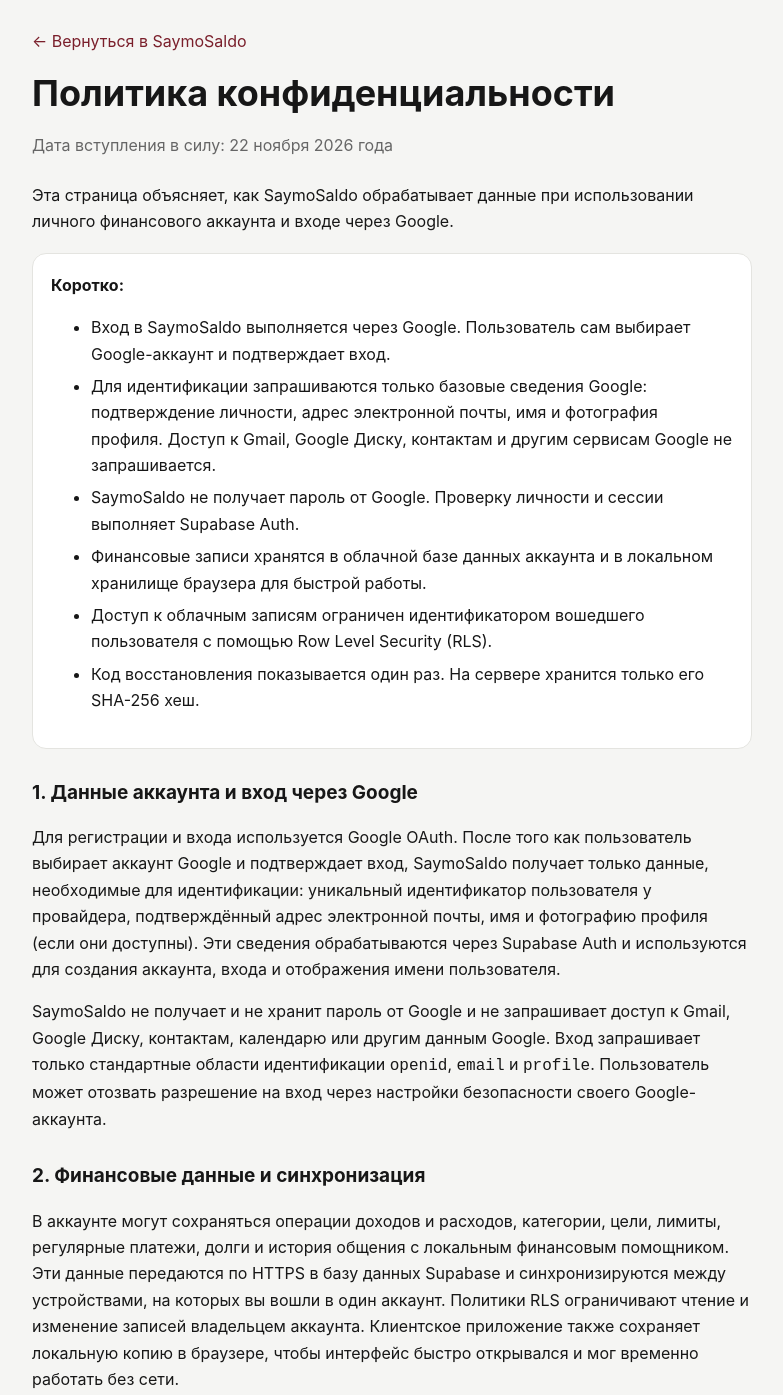
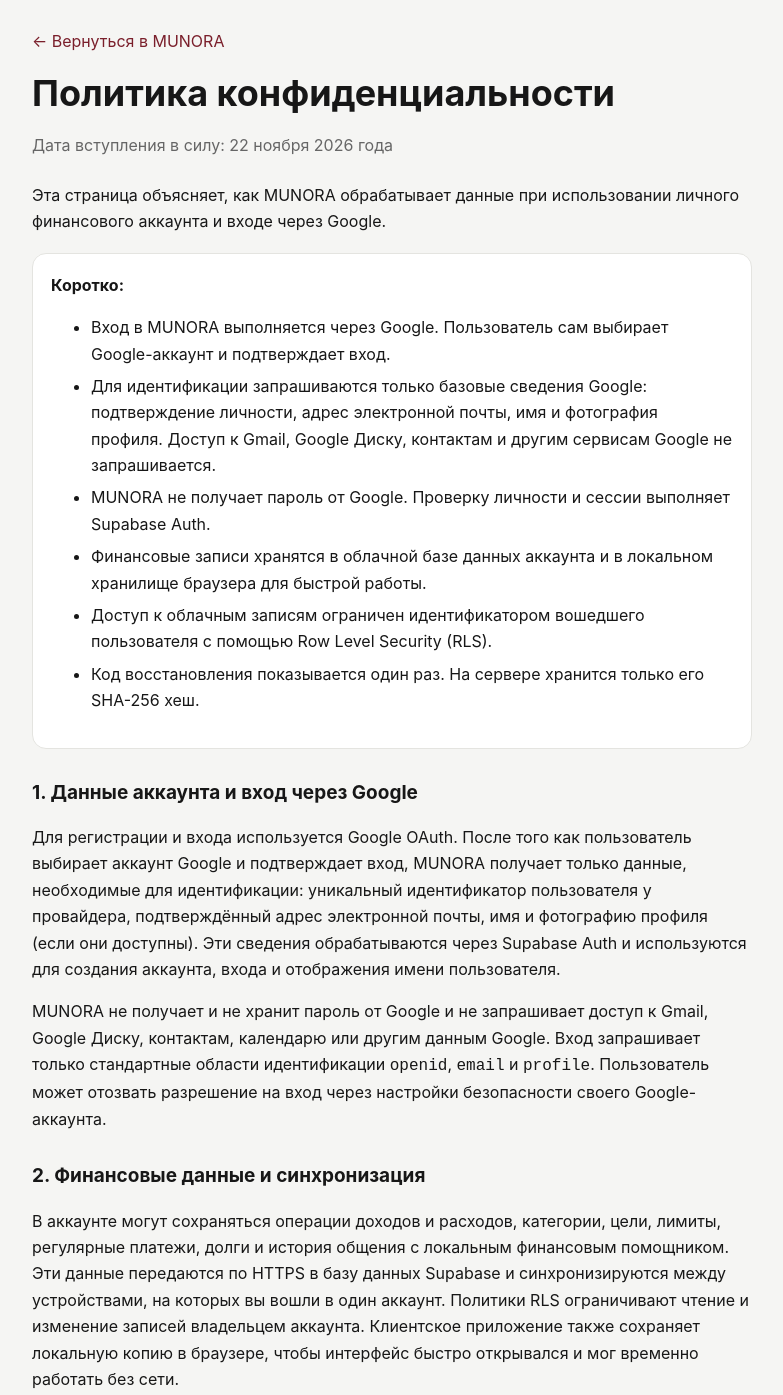
Before and after one commit to 11saymo/saymosaldo-app, a plain HTML site: page privacy.html in a window 1280 px wide. Shown: the top 1395 px of the page, without its empty margins (248-1031 px from the left). Drawn offline with Linux system fonts and the light colour scheme.

Commit message:
Rebrand privacy page to MUNORA

```diff
--- a/privacy.html
+++ b/privacy.html
@@ -3,13 +3,13 @@
 <head>
 <meta charset="utf-8">
 <meta name="viewport" content="width=device-width,initial-scale=1,viewport-fit=cover">
-<meta name="description" content="Политика конфиденциальности SaymoSaldo: аккаунты, финансовые данные, облачная синхронизация и резервные копии.">
+<meta name="description" content="Политика конфиденциальности MUNORA: аккаунты, финансовые данные, облачная синхронизация и резервные копии.">
 <meta name="robots" content="index,follow">
 <meta name="referrer" content="no-referrer">
 <meta http-equiv="Content-Security-Policy" content="default-src 'self'; script-src 'none'; style-src 'self' 'unsafe-inline'; img-src 'self' data:; font-src 'self'; connect-src 'self'; object-src 'none'; base-uri 'self'; form-action 'self'">
 <link rel="canonical" href="https://11saymo.github.io/saymosaldo-app/privacy.html">
 <meta name="theme-color" content="#0d0e0d">
-<title>Политика конфиденциальности — SaymoSaldo</title>
+<title>Политика конфиденциальности — MUNORA</title>
 <style>
 :root{color-scheme:light dark;--bg:#f5f5f3;--card:#fff;--fg:#171717;--mut:#666;--line:#e4e4e0;--accent:#7a1f2b}
 @media(prefers-color-scheme:dark){:root{--bg:#0d0e0d;--card:#161816;--fg:#f0f0ec;--mut:#a1a39e;--line:#262826;--accent:#e0707d}}
@@ -29,20 +29,20 @@ li{margin:6px 0}
 </head>
 <body>
 <main>
-<a class="back" href="./">← Вернуться в SaymoSaldo</a>
+<a class="back" href="./">← Вернуться в MUNORA</a>
 <header>
 <h1>Политика конфиденциальности</h1>
 <p class="muted">Дата вступления в силу: 22 ноября 2026 года</p>
 </header>
 
-<p>Эта страница объясняет, как SaymoSaldo обрабатывает данные при использовании личного финансового аккаунта и входе через Google.</p>
+<p>Эта страница объясняет, как MUNORA обрабатывает данные при использовании личного финансового аккаунта и входе через Google.</p>
 
 <section class="card">
 <strong>Коротко:</strong>
 <ul>
-<li>Вход в SaymoSaldo выполняется через Google. Пользователь сам выбирает Google-аккаунт и подтверждает вход.</li>
+<li>Вход в MUNORA выполняется через Google. Пользователь сам выбирает Google-аккаунт и подтверждает вход.</li>
 <li>Для идентификации запрашиваются только базовые сведения Google: подтверждение личности, адрес электронной почты, имя и фотография профиля. Доступ к Gmail, Google Диску, контактам и другим сервисам Google не запрашивается.</li>
-<li>SaymoSaldo не получает пароль от Google. Проверку личности и сессии выполняет Supabase Auth.</li>
+<li>MUNORA не получает пароль от Google. Проверку личности и сессии выполняет Supabase Auth.</li>
 <li>Финансовые записи хранятся в облачной базе данных аккаунта и в локальном хранилище браузера для быстрой работы.</li>
 <li>Доступ к облачным записям ограничен идентификатором вошедшего пользователя с помощью Row Level Security (RLS).</li>
 <li>Код восстановления показывается один раз. На сервере хранится только его SHA-256 хеш.</li>
@@ -50,14 +50,14 @@ li{margin:6px 0}
 </section>
 
 <h2>1. Данные аккаунта и вход через Google</h2>
-<p>Для регистрации и входа используется Google OAuth. После того как пользователь выбирает аккаунт Google и подтверждает вход, SaymoSaldo получает только данные, необходимые для идентификации: уникальный идентификатор пользователя у провайдера, подтверждённый адрес электронной почты, имя и фотографию профиля (если они доступны). Эти сведения обрабатываются через Supabase Auth и используются для создания аккаунта, входа и отображения имени пользователя.</p>
-<p>SaymoSaldo не получает и не хранит пароль от Google и не запрашивает доступ к Gmail, Google Диску, контактам, календарю или другим данным Google. Вход запрашивает только стандартные области идентификации <code>openid</code>, <code>email</code> и <code>profile</code>. Пользователь может отозвать разрешение на вход через настройки безопасности своего Google-аккаунта.</p>
+<p>Для регистрации и входа используется Google OAuth. После того как пользователь выбирает аккаунт Google и подтверждает вход, MUNORA получает только данные, необходимые для идентификации: уникальный идентификатор пользователя у провайдера, подтверждённый адрес электронной почты, имя и фотографию профиля (если они доступны). Эти сведения обрабатываются через Supabase Auth и используются для создания аккаунта, входа и отображения имени пользователя.</p>
+<p>MUNORA не получает и не хранит пароль от Google и не запрашивает доступ к Gmail, Google Диску, контактам, календарю или другим данным Google. Вход запрашивает только стандартные области идентификации <code>openid</code>, <code>email</code> и <code>profile</code>. Пользователь может отозвать разрешение на вход через настройки безопасности своего Google-аккаунта.</p>
 
 <h2>2. Финансовые данные и синхронизация</h2>
 <p>В аккаунте могут сохраняться операции доходов и расходов, категории, цели, лимиты, регулярные платежи, долги и история общения с локальным финансовым помощником. Эти данные передаются по HTTPS в базу данных Supabase и синхронизируются между устройствами, на которых вы вошли в один аккаунт. Политики RLS ограничивают чтение и изменение записей владельцем аккаунта. Клиентское приложение также сохраняет локальную копию в браузере, чтобы интерфейс быстро открывался и мог временно работать без сети.</p>
 
 <h2>3. Локальное хранение и безопасность устройства</h2>
-<p>Сессия входа и локальная копия финансовых записей сохраняются в хранилище браузера. Токены сессии и финансовая копия не зашифрованы отдельным паролем SaymoSaldo. Защищайте телефон блокировкой экрана, не используйте приложение на чужих или общедоступных устройствах и выходите из аккаунта после работы на общем устройстве. Не вводите в приложение PIN-коды, CVV, пароли от банков и другие секреты.</p>
+<p>Сессия входа и локальная копия финансовых записей сохраняются в хранилище браузера. Токены сессии и финансовая копия не зашифрованы отдельным паролем MUNORA. Защищайте телефон блокировкой экрана, не используйте приложение на чужих или общедоступных устройствах и выходите из аккаунта после работы на общем устройстве. Не вводите в приложение PIN-коды, CVV, пароли от банков и другие секреты.</p>
 
 <h2>4. Код восстановления</h2>
 <p>При регистрации создаётся случайный код восстановления. Он показывается только один раз; сохраните его в надёжном месте отдельно от устройства. Если вы забудете пароль, этот код позволит задать новый пароль. Код остаётся действующим и после смены пароля; храните его в надёжном месте и не передавайте другим людям. Если вы потеряете и пароль, и код восстановления, автоматическое восстановление аккаунта невозможно, поскольку электронная почта не используется.</p>
@@ -74,7 +74,7 @@ li{margin:6px 0}
 <h2>8. Изменения политики и обратная связь</h2>
 <p>При изменении способов хранения или обработки данных эта страница будет обновлена. Вопросы и замечания можно направить через <a href="https://github.com/11saymo/saymosaldo-app/issues">GitHub проекта</a>.</p>
 
-<p class="muted"><a href="./">Вернуться на главную страницу SaymoSaldo</a></p>
+<p class="muted"><a href="./">Вернуться на главную страницу MUNORA</a></p>
 </main>
 </body>
 </html>
```
